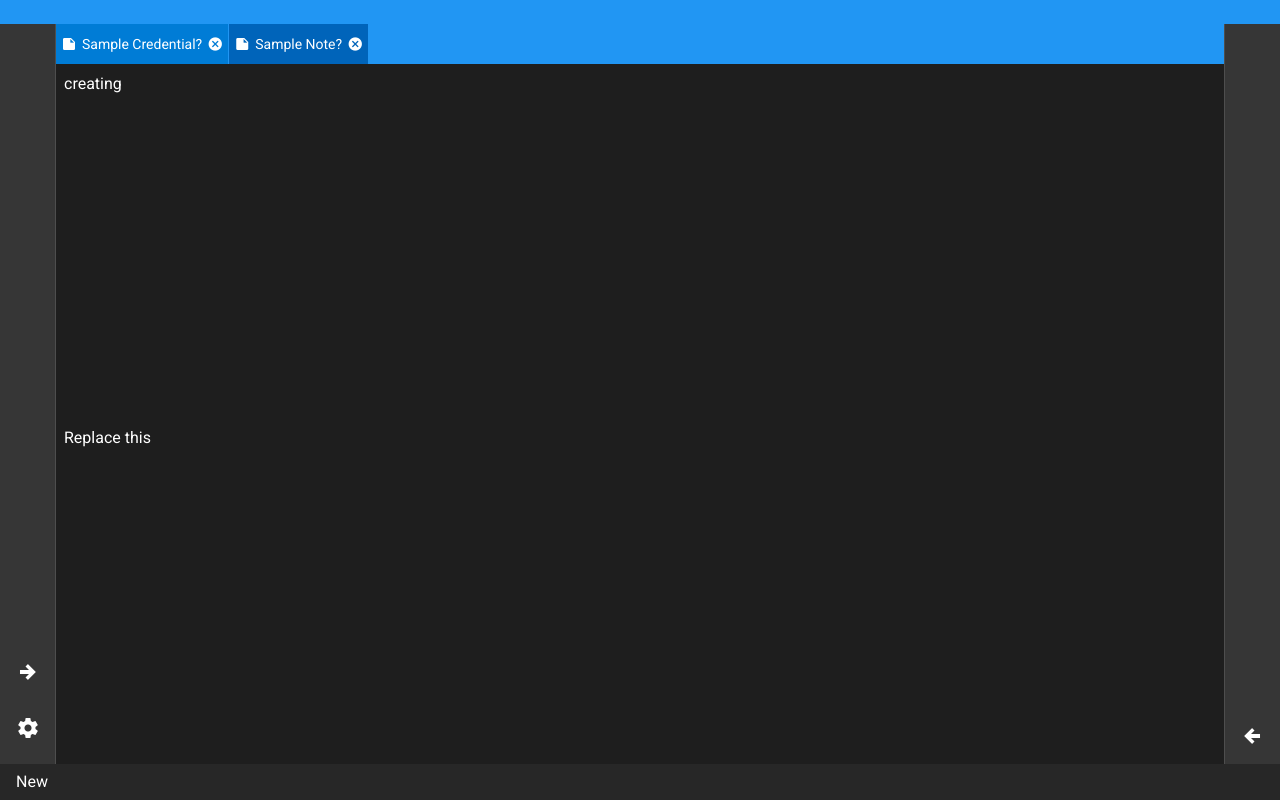
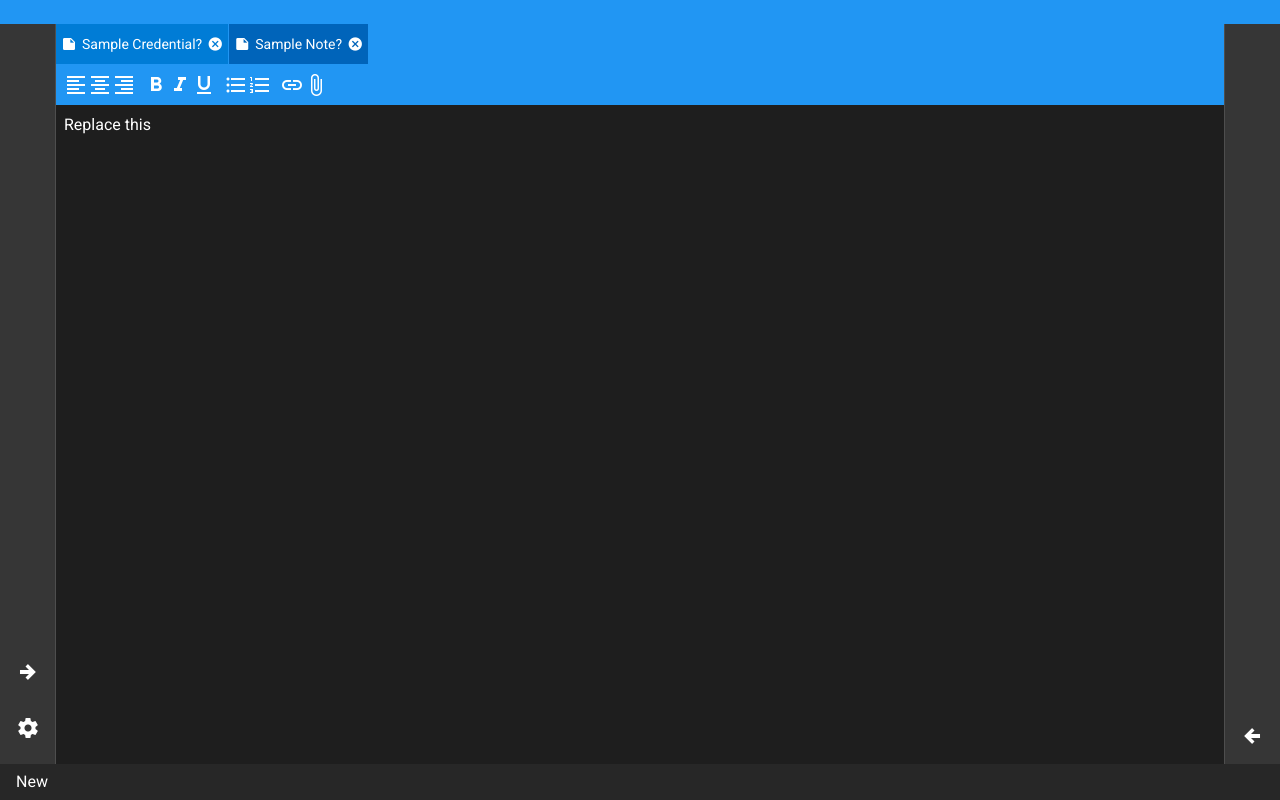
Before and after one commit to brandonmerb/byteguardian, a Vue app: page /editor in a window 1280 px wide. Built offline with nearby package versions, Linux system fonts and the light colour scheme.

Commit message:
Mocked up markdown editor more

```diff
--- a/src/modules/markdown/components/MarkdownEditor.vue
+++ b/src/modules/markdown/components/MarkdownEditor.vue
@@ -1,10 +1,79 @@
 <template>
-  <div class="d-flex grow" contenteditable="">
-    Replace this
+  <div class="d-flex flex-column grow">
+    <div class="markdown-toolbar">
+      <div class="markdown-option-group">
+        <v-icon @click="doNothing">
+          mdi-format-align-left
+        </v-icon>
+        <v-icon @click="doNothing">
+          mdi-format-align-center
+        </v-icon>
+        <v-icon @click="doNothing">
+          mdi-format-align-right
+        </v-icon>
+      </div>
+      <div class="markdown-option-group">
+        <v-icon @click="doNothing">
+          mdi-format-bold
+        </v-icon>
+        <v-icon @click="doNothing">
+          mdi-format-italic
+        </v-icon>
+        <v-icon @click="doNothing">
+          mdi-format-underline
+        </v-icon>
+      </div>
+      <div class="markdown-option-group">
+        <v-icon @click="doNothing">
+          mdi-format-list-bulleted
+        </v-icon>
+        <v-icon @click="doNothing">
+          mdi-format-list-numbered
+        </v-icon>
+      </div>
+      <div class="markdown-option-group">
+        <v-icon @click="doNothing">
+          mdi-link
+        </v-icon>
+        <v-icon @click="doNothing">
+          mdi-paperclip
+        </v-icon>
+      </div>
+      <!--<div class="markdown-option-group">
+        <v-select label="Headings" dense hide-details :items="['none', 'h1', 'h2', 'h3', 'h4']" value="none">
+
+        </v-select>
+      </div>-->
+    </div>
+    <div class="d-flex grow pa-2" contenteditable>
+      Replace this
+    </div>
   </div>
+
 </template>
 <script lang="ts">
 import Vue from 'vue'
 export default Vue.extend({
+  methods: {
+    doNothing() {
+      console.log('gotcha')
+    }
+  }
 })
 </script>
+<style scoped>
+.markdown-toolbar {
+  background-color: var(--v-primary-base);
+  padding-top: 8px;
+  padding-bottom: 8px;
+}
+.markdown-option-group {
+  display: inline;
+}
+.markdown-option-group{
+  margin-left: 8px;
+}
+.markdown-option-group .v-select {
+  max-width: 300px;
+}
+</style>
--- a/src/modules/notes/components/NoteForm.vue
+++ b/src/modules/notes/components/NoteForm.vue
@@ -1,15 +1,6 @@
 <template>
-  <v-sheet class="pa-2 d-flex grow">
-    <v-form class="d-flex grow">
-      <v-row>
-        <v-col cols="12">
-          {{customModel.itemId == null ? 'creating' : 'editing'}}
-        </v-col>
-        <v-col cols="12">
-          <markdown-editor />
-        </v-col>
-      </v-row>
-    </v-form>
+  <v-sheet class="d-flex grow">
+    <markdown-editor />
   </v-sheet>
 </template>
 <script lang="ts">
```
